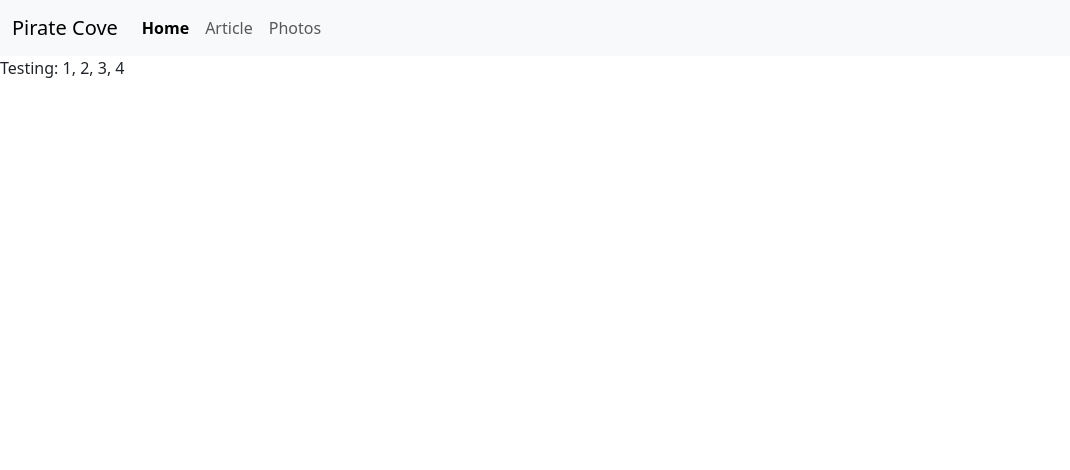
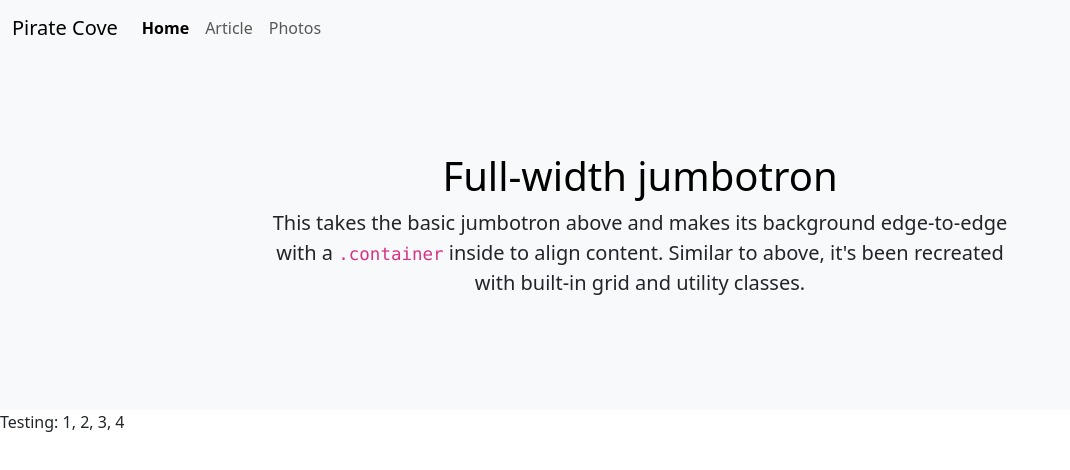
Before and after one commit to justindslaughter/justin-bootstrap-mastery, a website: page src/index.html in a window 1280 px wide. Shown: the whole page, without its empty margins (0-1070 px from the left). Drawn offline with nearby package versions, Linux system fonts and the light colour scheme; files that its build step writes are made by us from their sources; files whose address does not match are found by name.

Commit message:
jumbotron

```diff
--- a/src/index.html
+++ b/src/index.html
@@ -35,6 +35,16 @@
       </div>
     </div>
   </nav>
+  <div class="my-0">
+    <div class="p-5 text-center bg-body-tertiary">
+      <div class="container py-5">
+        <h1 class="text-body-emphasis">Full-width jumbotron</h1>
+        <p class="col-lg-8 mx-auto lead">
+          This takes the basic jumbotron above and makes its background edge-to-edge with a <code>.container</code> inside to align content. Similar to above, it's been recreated with built-in grid and utility classes.
+        </p>
+      </div>
+    </div>
+  </div>
   <p>Testing: 1, 2, 3, 4</p>
 
   <!-- Closing scripts here -->
```
Also changed, not shown: docs/index.html (+10 -0 lines).
